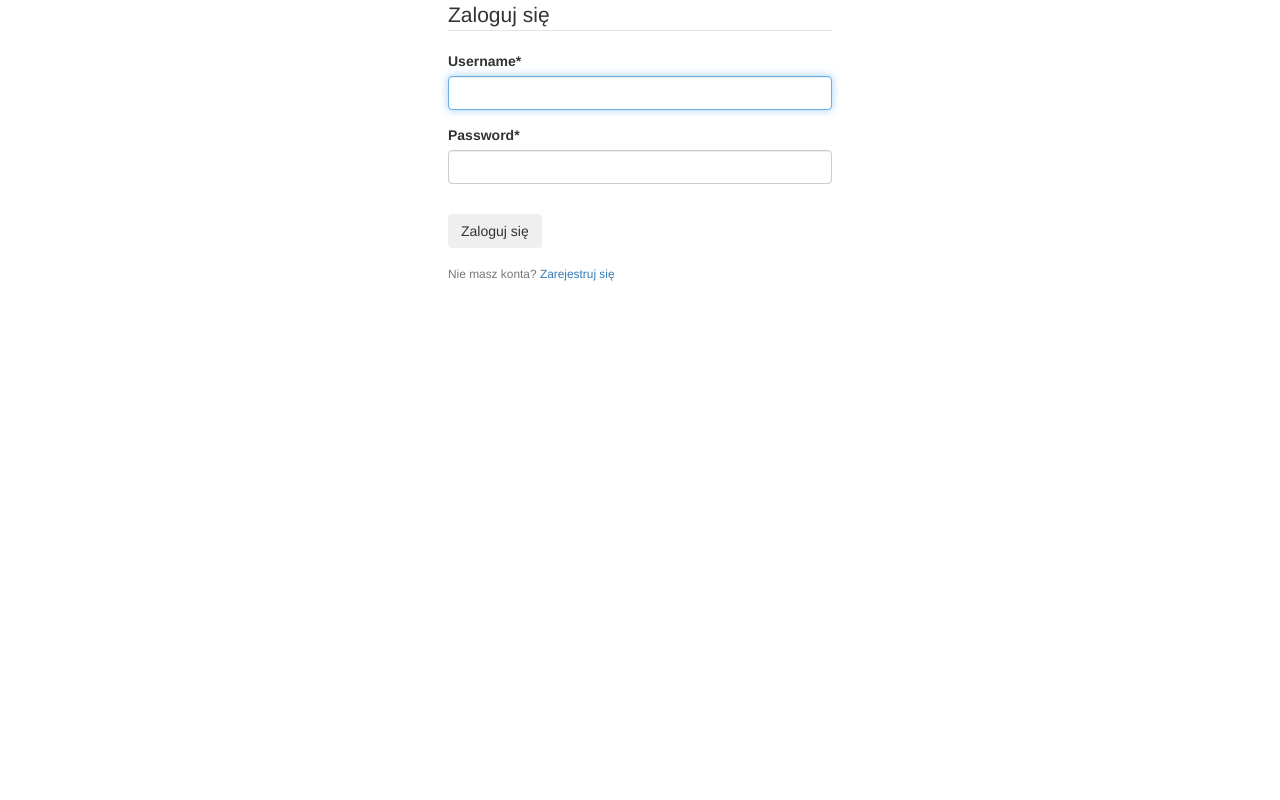
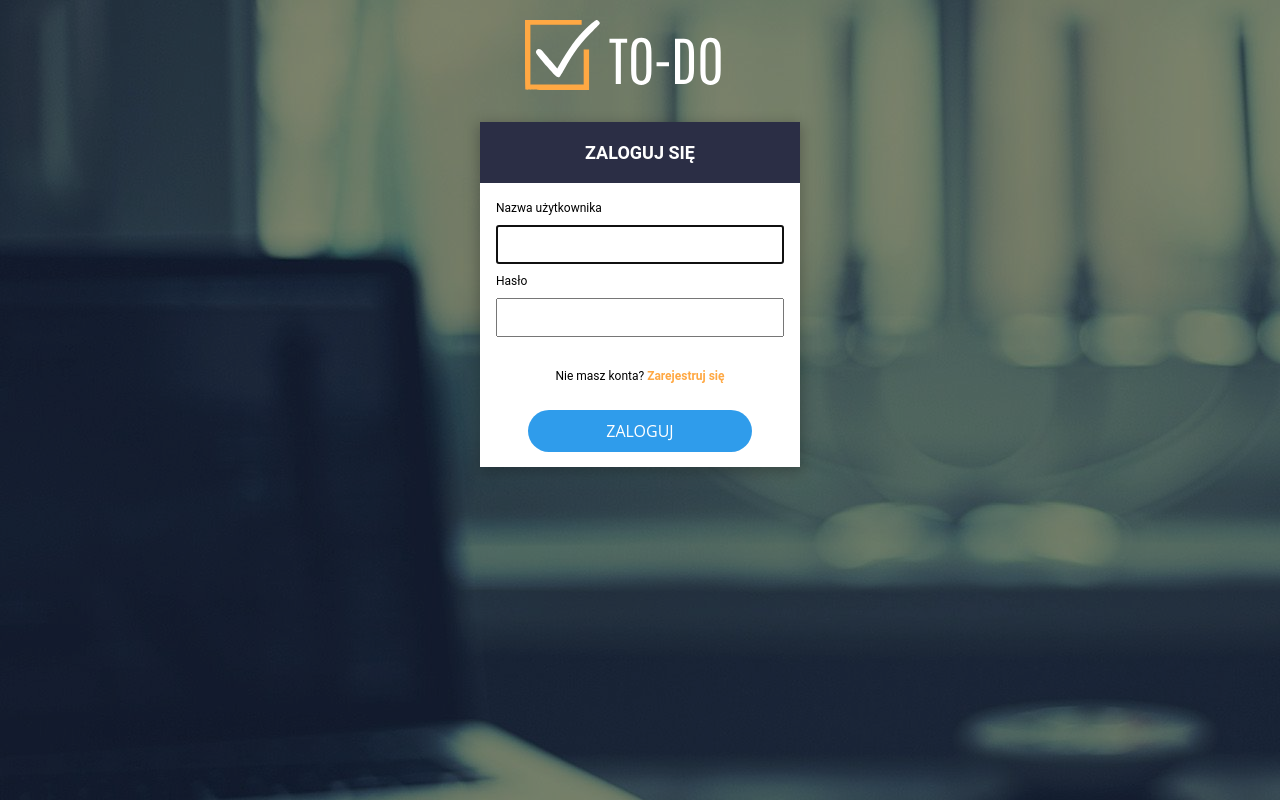
Before and after one commit to KamilaMatysiak/todo-calendar-django-app, a Django app: page /login/ in a window 1280 px wide. Run offline with Django 3.2, Linux system fonts and the light colour scheme; some libraries are stand-ins or nearby versions.

Commit message:
User templates

```diff
--- /dev/null
+++ b/tasks/static/css/login-css.css
@@ -0,0 +1,129 @@
+body
+{
+    padding: 0;
+    margin: 0;
+    font-family: "Roboto", sans-serif;
+}
+
+.app-logo
+{
+    width: 20%;
+    padding: 20px;
+    margin: auto;
+    text-align: center;
+}
+
+.app-logo img
+{
+    width: 90%;
+}
+
+.overlay
+{
+    width: 100%;
+    height: 100%;
+    background: rgba(0,0,0,0.45);
+}
+
+.content-section
+{
+    width: 25%;
+    background: white;
+    margin: auto;
+    box-shadow: 0px 4px 13px 2px rgba(0, 0, 0, 0.25);
+}
+
+h1
+{
+    color: white;
+    font-size: 18px;
+    padding: 20px 15px;
+    background: #2B2E45;
+    text-align: center;
+}
+
+.form-group
+{
+    border: none;
+    width: 90%;
+    margin: auto;
+}
+
+.form-group input
+{
+    width: 100%;
+    margin: 10px 0px;
+    padding: 10px;
+}
+
+label
+{
+    font-size: 12px;
+}
+
+a
+{
+    color: #FFA843;
+    text-decoration: none;
+    font-weight: bold;
+}
+
+.text-muted
+{
+    width: 100%;
+    text-align: center;
+    font-size: 12px;
+}
+
+button
+{
+    position: inline-block;
+    padding: 10px;
+    width: 100%;
+    border: none;
+    cursor: pointer;
+
+    /* BLUE/56B5FB */
+
+    background-color: #2F9CEB;
+    border-radius: 25px;
+
+    font-family: 'Open Sans', sans-serif;
+    font-style: normal;
+    font-size: 16px;
+    text-align: center;
+    color: white;
+}
+
+#again
+{
+    padding: 20px 0px;
+}
+
+.center-button
+{
+    width: 70%;
+    margin: auto;
+    padding: 15px;
+}
+
+@media (max-width: 900px)
+{
+    .content-section
+    {
+        width: 98%;
+    }
+
+    #register
+    {
+        margin: 0;
+        z-index: 1;
+        width: 100%;
+    }
+
+    .app-logo
+    {
+        width: 50%;
+    }
+
+}
--- a/users/templates/users/login.html
+++ b/users/templates/users/login.html
@@ -1,30 +1,34 @@
-<!DOCTYPE html>
-<html lang="en">
+{% load static %}
+<html lang="pl">
 <head>
     <meta charset="UTF-8">
-    <title>Rejestracja</title>
-    <link rel="stylesheet" href="https://maxcdn.bootstrapcdn.com/bootstrap/3.4.1/css/bootstrap.min.css">
+    <title>Logowanie - vTo-Do</title>
+    <meta name="viewport" content="width=device-width, initial-scale=1.0">
+    <link rel="stylesheet" type="text/css" href="{% static 'css/login-css.css' %}"/>
     {% load crispy_forms_tags %}
 </head>
-<body>
+<body style="background-image: url({% static 'image/backgr.jpg' %})">
+    <div class="overlay">
+        <div class="app-logo"><img src="{% static 'image/logo.svg' %}" alt="vTO-DO"></div>
+        <div class="content-section">
+            <div class="header"><h1 class="title">ZALOGUJ SIĘ</h1></div>
+            <form method ="POST" action="">
+                {% csrf_token %}
+                <fieldset class="form-group">
+                    <label>Nazwa użytkownika</label>
+                    {{  form.username   }}
+                    <label>Hasło</label>
+                    {{  form.password   }}
+                </fieldset>
+            <div class="text-muted">
+                <p>Nie masz konta? <a href="{% url 'register' %}">Zarejestruj się</a></p>
+            </div>
+                <div class="center-button">
+                    <button class="center-btn" type="submit">ZALOGUJ</button>
+                </div>
+            </form>
 
-    <div class="content-section"  style="width:30%; margin-left: auto; margin-right: auto;">
-        <form method ="POST" action="">
-            {% csrf_token %}
-            <fieldset class="form-group">
-                <legend class="border-bottom mb-4">Zaloguj się</legend>
-                {{ form|crispy  }}
-            </fieldset>
-            <div class="form-group">
-                <button class="btn btn-outline-info" type="submit">Zaloguj się</button>
-            </div>
-        </form>
-        <div class="border-top pt-3">
-            <small class="text-muted">
-                Nie masz konta? <a class="ml-2" href="{% url 'register' %}">Zarejestruj się</a>
-            </small>
         </div>
     </div>
-
 </body>
 </html>
```
Also changed, not shown: users/templates/users/logout.html (+15 -17 lines), users/templates/users/register.html (+25 -15 lines).
